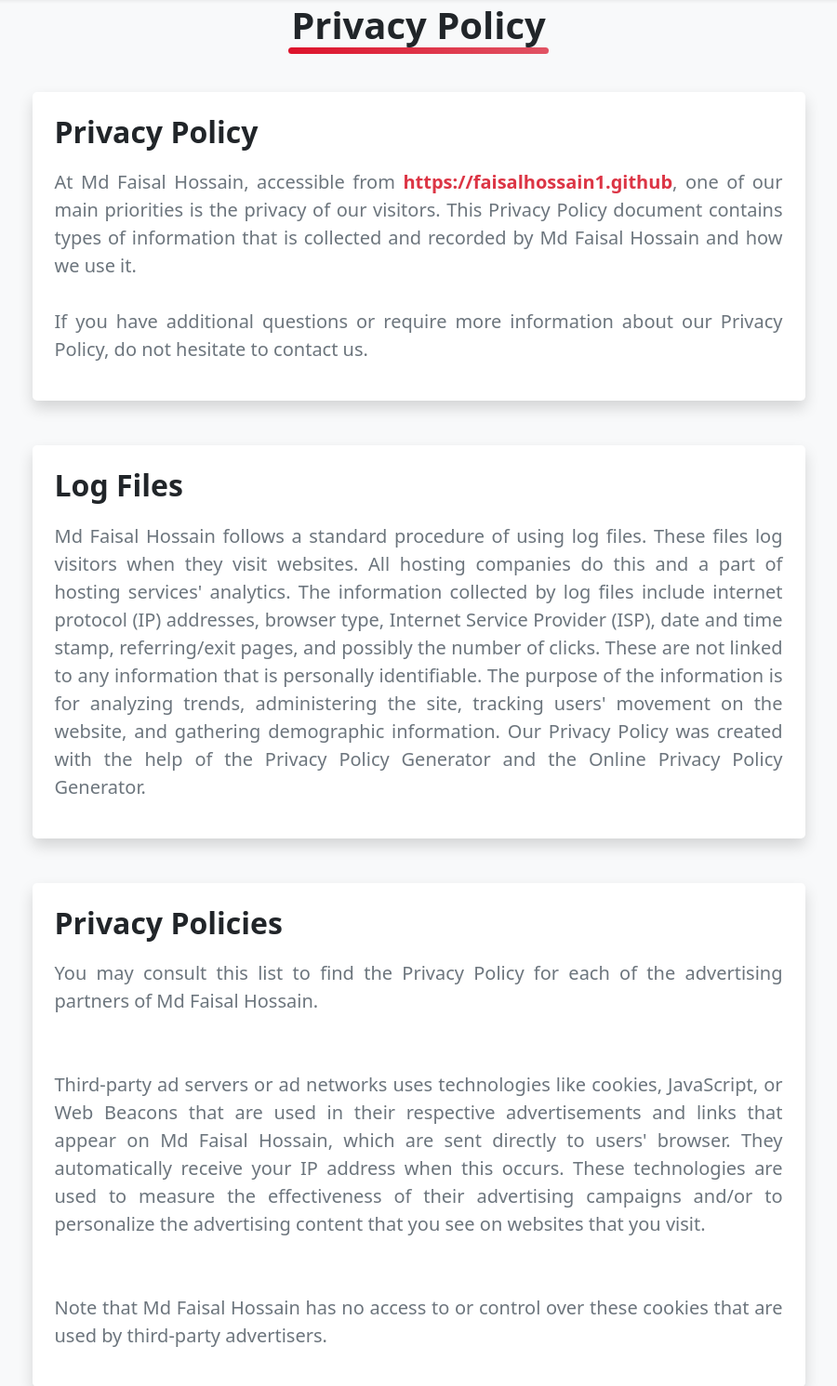
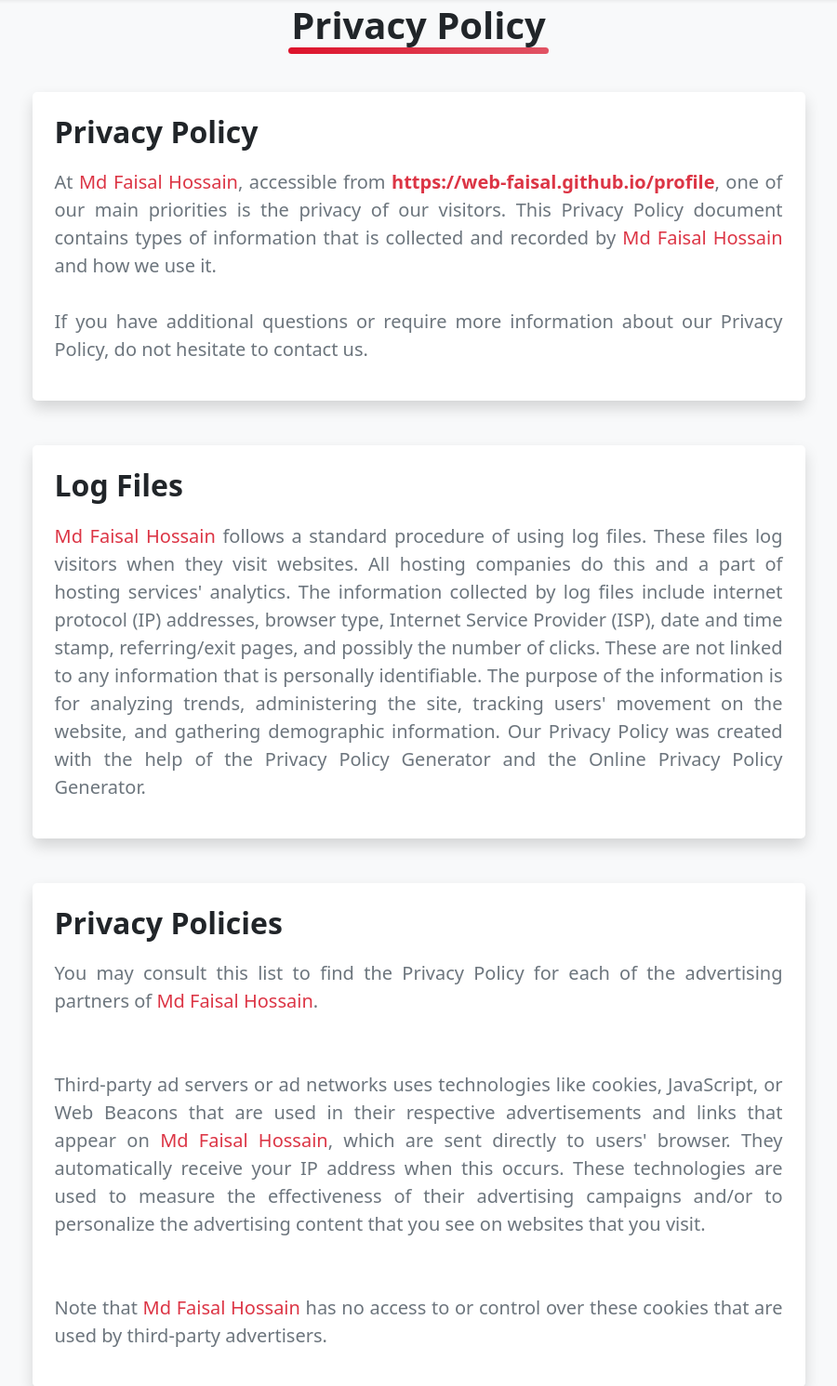
Before and after one commit to faisalhossain1/profile-1, a plain HTML site: page privacy-policy.html in a window 1280 px wide. Shown: the part 69-1560 px from the top of the page at 93% size, without its empty margins (190-1090 px from the left). Drawn offline with Linux system fonts and the light colour scheme.

Commit message:
Update privacy-policy.html

```diff
--- a/privacy-policy.html
+++ b/privacy-policy.html
@@ -51,7 +51,7 @@
                   <h1 class="fs-2 fw-bold mb-1">Privacy Policy</h1>
                 </div>
               </div>
-              <p style="text-align: justify;" class="text-muted mt-3 fs-5">At Md Faisal Hossain, accessible from <a class="anchor fw-bold text-danger text-decoration-none" target="blank" role="button" tabindex="0" href="https://faisalhossain1.github.io/profile/">https://faisalhossain1.github</a>, one of our main priorities is the privacy of our visitors. This Privacy Policy document contains types of information that is collected and recorded by Md Faisal Hossain and how we use it.
+              <p style="text-align: justify;" class="text-muted mt-3 fs-5">At <span class="text-danger">Md Faisal Hossain</span>, accessible from <a class="anchor fw-bold text-danger text-decoration-none" target="blank" role="button" tabindex="0" href="https://web-faisal.github.io/profile/">https://web-faisal.github.io/profile</a>, one of our main priorities is the privacy of our visitors. This Privacy Policy document contains types of information that is collected and recorded by <span class="text-danger">Md Faisal Hossain</span> and how we use it.
               <br>
               <br>
                 If you have additional questions or require more information about our Privacy Policy, do not hesitate to contact us.
@@ -67,7 +67,7 @@
                   <h1 class="fs-2 fw-bold mb-1">Log Files</h1>
                 </div>
               </div>
-              <p style="text-align: justify;" class="text-muted mt-3 fs-5">Md Faisal Hossain follows a standard procedure of using log files. These files log visitors when they visit websites. All hosting companies do this and a part of hosting services' analytics. The information collected by log files include internet protocol (IP) addresses, browser type, Internet Service Provider (ISP), date and time stamp, referring/exit pages, and possibly the number of clicks. These are not linked to any information that is personally identifiable. The purpose of the information is for analyzing trends, administering the site, tracking users' movement on the website, and gathering demographic information. Our Privacy Policy was created with the help of the Privacy Policy Generator and the Online Privacy Policy Generator.
+              <p style="text-align: justify;" class="text-muted mt-3 fs-5"><span class="text-danger">Md Faisal Hossain</span> follows a standard procedure of using log files. These files log visitors when they visit websites. All hosting companies do this and a part of hosting services' analytics. The information collected by log files include internet protocol (IP) addresses, browser type, Internet Service Provider (ISP), date and time stamp, referring/exit pages, and possibly the number of clicks. These are not linked to any information that is personally identifiable. The purpose of the information is for analyzing trends, administering the site, tracking users' movement on the website, and gathering demographic information. Our Privacy Policy was created with the help of the Privacy Policy Generator and the Online Privacy Policy Generator.
               </p>
             </div>
           </div>
@@ -80,11 +80,11 @@
                   <h1 class="fs-2 fw-bold mb-1">Privacy Policies</h1>
                 </div>
               </div>
-              <p style="text-align: justify;" class="text-muted mt-3 fs-5">You may consult this list to find the Privacy Policy for each of the advertising partners of Md Faisal Hossain.
+              <p style="text-align: justify;" class="text-muted mt-3 fs-5">You may consult this list to find the Privacy Policy for each of the advertising partners of <span class="text-danger">Md Faisal Hossain</span>.
                 <br><br><br>
-                Third-party ad servers or ad networks uses technologies like cookies, JavaScript, or Web Beacons that are used in their respective advertisements and links that appear on Md Faisal Hossain, which are sent directly to users' browser. They automatically receive your IP address when this occurs. These technologies are used to measure the effectiveness of their advertising campaigns and/or to personalize the advertising content that you see on websites that you visit.
+                Third-party ad servers or ad networks uses technologies like cookies, JavaScript, or Web Beacons that are used in their respective advertisements and links that appear on <span class="text-danger">Md Faisal Hossain</span>, which are sent directly to users' browser. They automatically receive your IP address when this occurs. These technologies are used to measure the effectiveness of their advertising campaigns and/or to personalize the advertising content that you see on websites that you visit.
                 <br><br><br>
-                Note that Md Faisal Hossain has no access to or control over these cookies that are used by third-party advertisers.
+                Note that <span class="text-danger">Md Faisal Hossain</span> has no access to or control over these cookies that are used by third-party advertisers.
               </p>
             </div>
           </div>
@@ -97,7 +97,7 @@
                   <h1 class="fs-2 fw-bold mb-1">Third Party Privacy Policies</h1>
                 </div>
               </div>
-              <p style="text-align: justify;" class="text-muted mt-3 fs-5">Md Faisal Hossain's Privacy Policy does not apply to other advertisers or websites. Thus, we are advising you to consult the respective Privacy Policies of these third-party ad servers for more detailed information. It may include their practices and instructions about how to opt-out of certain options.
+              <p style="text-align: justify;" class="text-muted mt-3 fs-5"><span class="text-danger">Md Faisal Hossain</span>'s Privacy Policy does not apply to other advertisers or websites. Thus, we are advising you to consult the respective Privacy Policies of these third-party ad servers for more detailed information. It may include their practices and instructions about how to opt-out of certain options.
                 <br><br><br>
                 You can choose to disable cookies through your individual browser options. To know more detailed information about cookie management with specific web browsers, it can be found at the browsers' respective websites.
               </p>
@@ -114,7 +114,7 @@
               </div>
               <p style="text-align: justify;" class="text-muted mt-3 fs-5">Another part of our priority is adding protection for children    while using the internet. We encourage parents and guardians to observe, participate in, and/or monitor and guide their online activity.
                 <br><br><br>
-                Md Faisal Hossain does not knowingly collect any Personal Identifiable Information from children under the age of 13. If you think that your child provided this kind of information on our website, we strongly encourage you to contact us immediately and we will do our best efforts to promptly remove such information from our records.
+                <span class="text-danger">Md Faisal Hossain</span> does not knowingly collect any Personal Identifiable Information from children under the age of 13. If you think that your child provided this kind of information on our website, we strongly encourage you to contact us immediately and we will do our best efforts to promptly remove such information from our records.
               </p>
             </div>
           </div>
@@ -127,7 +127,7 @@
                   <h1 class="fs-2 fw-bold mb-1">Online Privacy Policy Only</h1>
                 </div>
               </div>
-              <p style="text-align: justify;" class="text-muted mt-3 fs-5">This Privacy Policy applies only to our online activities and is valid for visitors to our website with regards to the information that they shared and/or collect in Md Faisal Hossain. This policy is not applicable to any information collected offline or via channels other than this website.
+              <p style="text-align: justify;" class="text-muted mt-3 fs-5">This Privacy Policy applies only to our online activities and is valid for visitors to our website with regards to the information that they shared and/or collect in <span class="text-danger">Md Faisal Hossain</span>. This policy is not applicable to any information collected offline or via channels other than this website.
               </p>
             </div>
           </div>
@@ -157,11 +157,11 @@
               <div class="social-links mt-3 mb-5 fs-5">
                 <a class="btn m-1" href="https://www.linkedin.com/in/mdfaisalhossain1/" target="_blank"><i class="text-white fab fa-linkedin-in"></i></a>
                 <a class="btn m-1" href="https://mobile.twitter.com/Mdfaisa52733534" target="_blank"><i class="text-white fab fa-twitter"></i></a>
-                <a class="btn m-1" href="https://github.com/faisalhossain1" target="_blank"><i class="text-white fab fa-github"></i></a>
+                <a class="btn m-1" href="https://github.com/web-faisal" target="_blank"><i class="text-white fab fa-github"></i></a>
                 <a class="btn m-1" href="https://www.youtube.com/channel/UCiZs4UiTs3H0IyRTEVNau3g" target="_blank"><i class="text-white fab fa-youtube"></i></a>
                 <a class="btn m-1" href="https://www.instagram.com/faisal.m13574/" target="_blank"><i class="text-white fab fa-instagram"></i></a>
                 <a class="btn m-1" href="https://soundcloud.com/md-faisal-hossain-789277556" target="_blank"><i class="text-white fab fa-soundcloud"></i></a>
-                <a class="btn m-1" href="https://faisalhossain1.github.io/Music/" target="_blank"><i class="text-white far fa-music"></i></a>
+                <a class="btn m-1" href="https://web-faisal.github.io/Music/" target="_blank"><i class="text-white far fa-music"></i></a>
                 <a class="btn m-1" href="https://open.spotify.com/user/73w8tpbjfa37l79sw4mhh6xdv" target="_blank"><i class="text-white fab fa-spotify"></i></a>
               </div>
           </div>
```
